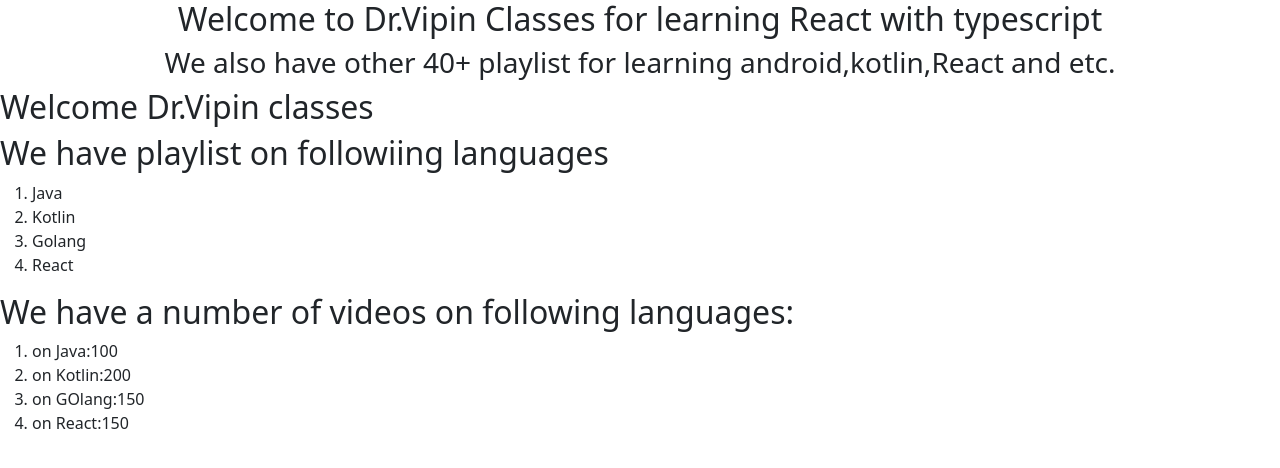
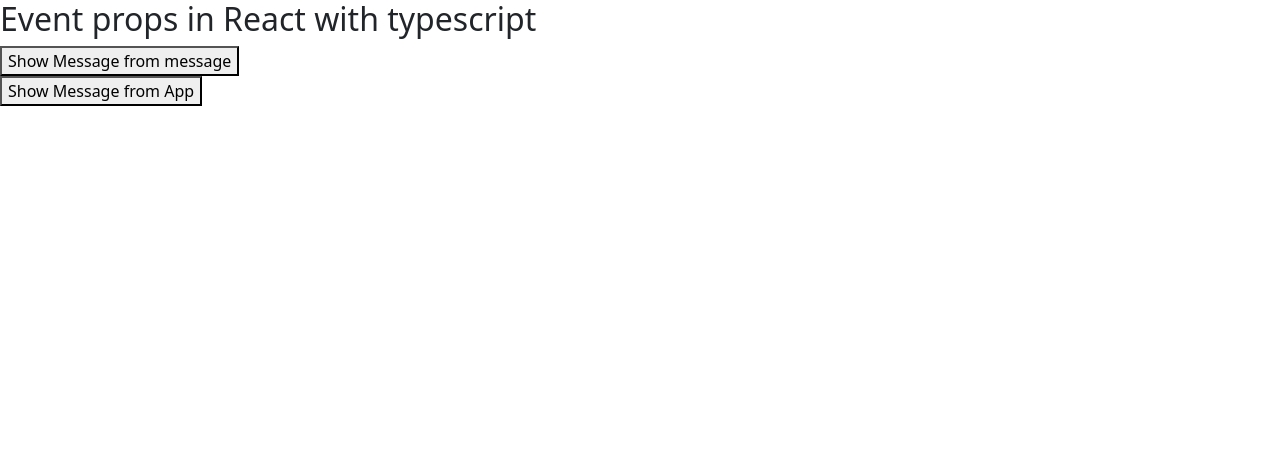
Before and after one commit to PraminBudhathoki/React-typescript, a React (Create React App) app: page / in a window 1280 px wide. Shown: the top 468 px of the page. Built offline with nearby package versions, Linux system fonts and the light colour scheme.

Commit message:
Event props added

```diff
--- a/src/App.tsx
+++ b/src/App.tsx
@@ -1,26 +1,17 @@
 import React from "react";
 import "./App.css";
-import ChannelInfo from "./Component/ChannelInfo";
-import PlaylistInfo from "./Component/PlaylistInfo";
-
+import Message from "./Component/Message";
 function App() {
-  const lang = ["Java", "Kotlin", "Golang", "React"];
-  const numberofVideos = {
-    java: 100,
-    kotlin: 200,
-    golang: 150,
-    react: 150,
+  const message = (event: React.MouseEvent<HTMLButtonElement>, id: number) => {
+    console.log("Welcome to React with Typescript", id);
   };
   return (
-    <div className="App">
-      <ChannelInfo channelName="Dr.Vipin Classes" playlistCount={40} />
-      <PlaylistInfo
-        username="Dr.Vipin classes"
-        lang={lang}
-        videos={numberofVideos}
-      />
+    <div>
+      <Message onMessage={message} />
+      <button onClick={(event) => message(event, 10)}>
+        Show Message from App
+      </button>
     </div>
   );
 }
-
 export default App;
--- /dev/null
+++ b/src/Component/Message.tsx
@@ -0,0 +1,18 @@
+import React from "react";
+
+interface MessageProps {
+  onMessage: (event: React.MouseEvent<HTMLButtonElement>, id: number) => void;
+}
+
+const Message = (props: MessageProps) => {
+  return (
+    <div>
+      <h2>Event props in React with typescript</h2>
+      <button onClick={(event) => props.onMessage(event, 20)}>
+        Show Message from message
+      </button>
+    </div>
+  );
+};
+
+export default Message;
```
